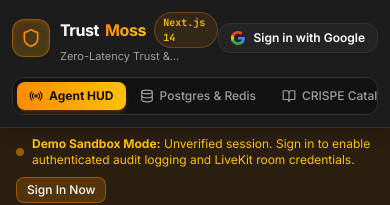
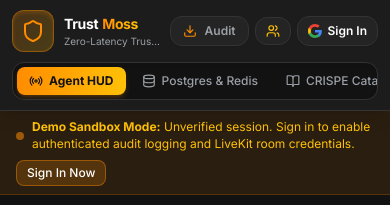
Before and after one commit to bhola-dev58/TrustMoss, a Next.js app in the folder apps/web/: page / in a window 390 px wide. Both pictures are taken after a click on the button "Continue in Guest Demo Mode". Shown: the top 205 px of the page. Built offline with nearby package versions, Linux system fonts and the light colour scheme; no server answers.

Commit message:
style: refine mobile header layout and touch navigation

```diff
--- a/apps/web/app/page.jsx
+++ b/apps/web/app/page.jsx
@@ -229,40 +229,58 @@
 
   return (
     <div className="min-h-screen bg-[#121212] text-[#FFFFFF] flex flex-col font-sans">
-      {/* Top Navigation Bar - Fully Responsive */}
-      <header className="border-b border-[#333333] bg-[#1E1E1E]/95 backdrop-blur-md sticky top-0 z-30 px-3 sm:px-6 py-3 flex flex-col md:flex-row md:items-center justify-between gap-3 shadow-lg">
-        <div className="flex items-center justify-between w-full md:w-auto">
-          <div className="flex items-center gap-2.5 sm:gap-3">
+      {/* Top Navigation Bar - Fully Responsive Mobile First */}
+      <header className="border-b border-[#333333] bg-[#1E1E1E]/95 backdrop-blur-md sticky top-0 z-30 px-3 sm:px-6 py-2.5 sm:py-3 shadow-lg flex flex-col lg:flex-row lg:items-center lg:justify-between gap-2.5 lg:gap-4">
+        {/* Brand & Mobile Actions Row */}
+        <div className="flex items-center justify-between gap-2 w-full lg:w-auto">
+          {/* Brand Logo & Title */}
+          <div className="flex items-center gap-2.5 sm:gap-3 min-w-0">
             <div className="p-2 bg-gradient-to-br from-[#FF8C00]/20 to-[#FFC107]/20 border border-[#FF8C00]/40 rounded-xl shadow-inner shadow-[#FF8C00]/20 shrink-0">
-              <Shield className="w-5 h-5 text-[#FF8C00]" />
+              <Shield className="w-4.5 h-4.5 sm:w-5 sm:h-5 text-[#FF8C00]" />
             </div>
-            <div>
-              <div className="flex items-center gap-2">
-                <h1 className="text-base font-bold tracking-tight text-[#FFFFFF] flex items-center gap-1.5">
+            <div className="min-w-0">
+              <div className="flex items-center gap-1.5 sm:gap-2">
+                <h1 className="text-sm sm:text-base font-bold tracking-tight text-[#FFFFFF] flex items-center gap-1">
                   Trust<span className="text-transparent bg-clip-text bg-gradient-to-r from-[#FF8C00] to-[#FFC107]">Moss</span>
                 </h1>
-                <span className="px-2 py-0.5 rounded-full text-[10px] font-mono font-semibold bg-[#FF8C00]/10 text-[#FFC107] border border-[#FF8C00]/30">
+                <span className="hidden sm:inline px-1.5 py-0.5 rounded-full text-[9px] sm:text-[10px] font-mono font-semibold bg-[#FF8C00]/10 text-[#FFC107] border border-[#FF8C00]/30">
                   Next.js 14
                 </span>
               </div>
-              <p className="text-[11px] sm:text-xs text-[#9AA0A6] line-clamp-1">Zero-Latency Trust &amp; Guardrail Gateway</p>
+              <p className="text-[10px] sm:text-xs text-[#9AA0A6] truncate max-w-[140px] xs:max-w-[190px] sm:max-w-none">Zero-Latency Trust &amp; Guardrail Gateway</p>
             </div>
           </div>
 
-          {/* Mobile Auth Button */}
-          <div className="flex md:hidden items-center gap-1.5 shrink-0">
+          {/* Actions Cluster on Mobile (< lg) */}
+          <div className="flex lg:hidden items-center gap-1.5 shrink-0">
+            <ComplianceExportButton />
+
+            <button
+              onClick={() => setHitlModalOpen(true)}
+              className="px-2.5 py-1.5 bg-[#242424] hover:bg-[#333333] border border-[#333333] hover:border-[#FF8C00]/40 text-xs font-medium rounded-xl flex items-center gap-1.5 text-[#9AA0A6] hover:text-[#FFFFFF] transition-all cursor-pointer shadow-sm"
+              title="Open Human-In-The-Loop Review Queue"
+            >
+              <Users className="w-3.5 h-3.5 text-[#FFC107] shrink-0" />
+              <span className="hidden xs:inline font-semibold">HITL</span>
+              {flaggedItems.length > 0 && (
+                <span className="px-1.5 py-0.2 rounded-full bg-rose-500 text-white text-[10px] font-bold font-mono">
+                  {flaggedItems.length}
+                </span>
+              )}
+            </button>
+
             <AuthButton />
           </div>
         </div>
 
-        {/* Global Navigation Tabs - Horizontally Scrollable on Mobile */}
-        <div className="flex items-center bg-[#121212] border border-[#333333] rounded-xl p-1 text-xs font-medium overflow-x-auto no-scrollbar w-full md:w-auto shrink-0 gap-0.5">
+        {/* Global Navigation Tabs - Horizontally Scrollable on Mobile with Smooth Pill Design */}
+        <nav aria-label="Main Navigation" className="flex items-center bg-[#121212] border border-[#333333] rounded-xl p-1 text-xs font-medium overflow-x-auto no-scrollbar w-full lg:w-auto shrink-0 gap-1 shadow-inner">
           <button
             onClick={() => setActiveTab('agent')}
-            className={`px-3 py-1.5 rounded-lg flex items-center gap-1.5 transition-all whitespace-nowrap cursor-pointer ${
+            className={`px-3 py-1.5 rounded-lg flex items-center gap-1.5 transition-all whitespace-nowrap cursor-pointer shrink-0 ${
               activeTab === 'agent'
                 ? 'bg-gradient-to-r from-[#FF8C00] to-[#FFC107] text-[#121212] shadow-md shadow-[#FF8C00]/20 font-bold'
-                : 'text-[#9AA0A6] hover:text-[#FFFFFF]'
+                : 'text-[#9AA0A6] hover:text-[#FFFFFF] hover:bg-[#1E1E1E]'
             }`}
           >
             <Radio className="w-3.5 h-3.5 shrink-0" />
@@ -271,10 +289,10 @@
 
           <button
             onClick={() => setActiveTab('database')}
-            className={`px-3 py-1.5 rounded-lg flex items-center gap-1.5 transition-all whitespace-nowrap cursor-pointer ${
+            className={`px-3 py-1.5 rounded-lg flex items-center gap-1.5 transition-all whitespace-nowrap cursor-pointer shrink-0 ${
               activeTab === 'database'
                 ? 'bg-gradient-to-r from-[#FF8C00] to-[#FFC107] text-[#121212] shadow-md shadow-[#FF8C00]/20 font-bold'
-                : 'text-[#9AA0A6] hover:text-[#FFFFFF]'
+                : 'text-[#9AA0A6] hover:text-[#FFFFFF] hover:bg-[#1E1E1E]'
             }`}
           >
             <Database className="w-3.5 h-3.5 shrink-0" />
@@ -283,10 +301,10 @@
 
           <button
             onClick={() => setActiveTab('catalog')}
-            className={`px-3 py-1.5 rounded-lg flex items-center gap-1.5 transition-all whitespace-nowrap cursor-pointer ${
+            className={`px-3 py-1.5 rounded-lg flex items-center gap-1.5 transition-all whitespace-nowrap cursor-pointer shrink-0 ${
               activeTab === 'catalog'
                 ? 'bg-gradient-to-r from-[#FF8C00] to-[#FFC107] text-[#121212] shadow-md shadow-[#FF8C00]/20 font-bold'
-                : 'text-[#9AA0A6] hover:text-[#FFFFFF]'
+                : 'text-[#9AA0A6] hover:text-[#FFFFFF] hover:bg-[#1E1E1E]'
             }`}
           >
             <BookOpen className="w-3.5 h-3.5 shrink-0" />
@@ -295,10 +313,10 @@
 
           <button
             onClick={() => setActiveTab('scalability')}
-            className={`px-3 py-1.5 rounded-lg flex items-center gap-1.5 transition-all whitespace-nowrap cursor-pointer ${
+            className={`px-3 py-1.5 rounded-lg flex items-center gap-1.5 transition-all whitespace-nowrap cursor-pointer shrink-0 ${
               activeTab === 'scalability'
                 ? 'bg-gradient-to-r from-[#FF8C00] to-[#FFC107] text-[#121212] shadow-md shadow-[#FF8C00]/20 font-bold'
-                : 'text-[#9AA0A6] hover:text-[#FFFFFF]'
+                : 'text-[#9AA0A6] hover:text-[#FFFFFF] hover:bg-[#1E1E1E]'
             }`}
           >
             <Gauge className="w-3.5 h-3.5 shrink-0" />
@@ -307,24 +325,24 @@
 
           <button
             onClick={() => setActiveTab('attack')}
-            className={`px-3 py-1.5 rounded-lg flex items-center gap-1.5 transition-all whitespace-nowrap cursor-pointer ${
+            className={`px-3 py-1.5 rounded-lg flex items-center gap-1.5 transition-all whitespace-nowrap cursor-pointer shrink-0 ${
               activeTab === 'attack'
                 ? 'bg-rose-600 text-[#FFFFFF] shadow-md shadow-rose-950/40 font-bold'
-                : 'text-[#9AA0A6] hover:text-rose-400'
+                : 'text-[#9AA0A6] hover:text-rose-400 hover:bg-[#1E1E1E]'
             }`}
           >
             <Zap className="w-3.5 h-3.5 text-rose-400 shrink-0" />
             <span>Attack Lab</span>
           </button>
-        </div>
+        </nav>
 
-        {/* Header Actions - Desktop */}
-        <div className="hidden md:flex items-center gap-2">
+        {/* Header Actions - Desktop (lg+) */}
+        <div className="hidden lg:flex items-center gap-2 shrink-0">
           <ComplianceExportButton />
 
           <button
             onClick={() => setHitlModalOpen(true)}
-            className="px-3 py-1.5 bg-[#242424] hover:bg-[#333333] border border-[#333333] text-xs font-medium rounded-xl flex items-center gap-2 text-[#9AA0A6] hover:text-[#FFFFFF] transition-colors cursor-pointer"
+            className="px-3 py-1.5 bg-[#242424] hover:bg-[#333333] border border-[#333333] hover:border-[#FF8C00]/40 text-xs font-medium rounded-xl flex items-center gap-2 text-[#9AA0A6] hover:text-[#FFFFFF] transition-all cursor-pointer shadow-sm"
           >
             <Users className="w-3.5 h-3.5 text-[#FFC107]" />
             <span>HITL Queue</span>
--- a/apps/web/components/audit/ComplianceExportButton.jsx
+++ b/apps/web/components/audit/ComplianceExportButton.jsx
@@ -48,7 +48,8 @@
       ) : (
         <Download className="w-3.5 h-3.5 text-[#FF8C00]" />
       )}
-      <span>{downloaded ? 'Audit Exported!' : 'Export Compliance Audit'}</span>
+      <span className="hidden sm:inline">{downloaded ? 'Audit Exported!' : 'Export Compliance Audit'}</span>
+      <span className="sm:hidden">{downloaded ? 'Exported' : 'Audit'}</span>
     </button>
   );
 }
--- a/apps/web/components/auth/AuthButton.jsx
+++ b/apps/web/components/auth/AuthButton.jsx
@@ -47,18 +47,18 @@
           </div>
         )}
         <div className="flex flex-col text-left">
-          <span className="font-semibold text-[#FFFFFF] leading-tight max-w-[110px] truncate">
+          <span className="font-semibold text-[#FFFFFF] leading-tight max-w-[70px] sm:max-w-[110px] truncate text-[11px] sm:text-xs">
             {displayName}
           </span>
-          <span className="text-[10px] text-[#FFC107] flex items-center gap-1 font-mono">
+          <span className="text-[9px] sm:text-[10px] text-[#FFC107] flex items-center gap-1 font-mono">
             <span className="w-1.5 h-1.5 rounded-full bg-[#FF8C00] inline-block animate-pulse" />
-            Verified
+            <span className="hidden sm:inline">Verified</span>
           </span>
         </div>
         <button
           onClick={logout}
           title="Sign Out"
-          className="ml-1 p-1 text-[#9AA0A6] hover:text-rose-400 hover:bg-[#333333] rounded-lg transition-colors cursor-pointer"
+          className="ml-0.5 sm:ml-1 p-1 text-[#9AA0A6] hover:text-rose-400 hover:bg-[#333333] rounded-lg transition-colors cursor-pointer"
         >
           <LogOut className="w-3.5 h-3.5" />
         </button>
@@ -71,9 +71,9 @@
       onClick={handleSignIn}
       disabled={signingIn}
       data-testid="auth-login-button"
-      className="px-3 py-1.5 bg-[#242424] hover:bg-[#333333] border border-[#333333] hover:border-[#FF8C00]/40 text-xs font-semibold rounded-xl flex items-center gap-2 text-[#FFFFFF] transition-all shadow-sm disabled:opacity-50 cursor-pointer font-sans"
+      className="px-2.5 sm:px-3 py-1.5 bg-[#242424] hover:bg-[#333333] border border-[#333333] hover:border-[#FF8C00]/40 text-xs font-semibold rounded-xl flex items-center gap-1.5 sm:gap-2 text-[#FFFFFF] transition-all shadow-sm disabled:opacity-50 cursor-pointer font-sans shrink-0"
     >
-      <svg className="w-3.5 h-3.5" viewBox="0 0 24 24">
+      <svg className="w-3.5 h-3.5 shrink-0" viewBox="0 0 24 24">
         <path
           fill="#4285F4"
           d="M23.745 12.27c0-.7-.06-1.4-.19-2.07H12v4.51h6.6c-.29 1.52-1.14 2.8-2.4 3.65v3.03h3.88c2.27-2.09 3.665-5.17 3.665-9.12z"
@@ -91,8 +91,10 @@
           d="M12 4.75c1.77 0 3.35.61 4.6 1.8l3.42-3.42C17.95 1.19 15.24 0 12 0 7.34 0 3.27 2.57 1.25 6.58l4.03 3.13c.95-2.83 3.6-4.96 6.72-4.96z"
         />
       </svg>
-      <span>{signingIn ? 'Connecting...' : 'Sign in with Google'}</span>
+      <span className="hidden sm:inline">{signingIn ? 'Connecting...' : 'Sign in with Google'}</span>
+      <span className="sm:hidden">{signingIn ? '...' : 'Sign In'}</span>
     </button>
   );
 
+
 }
```
